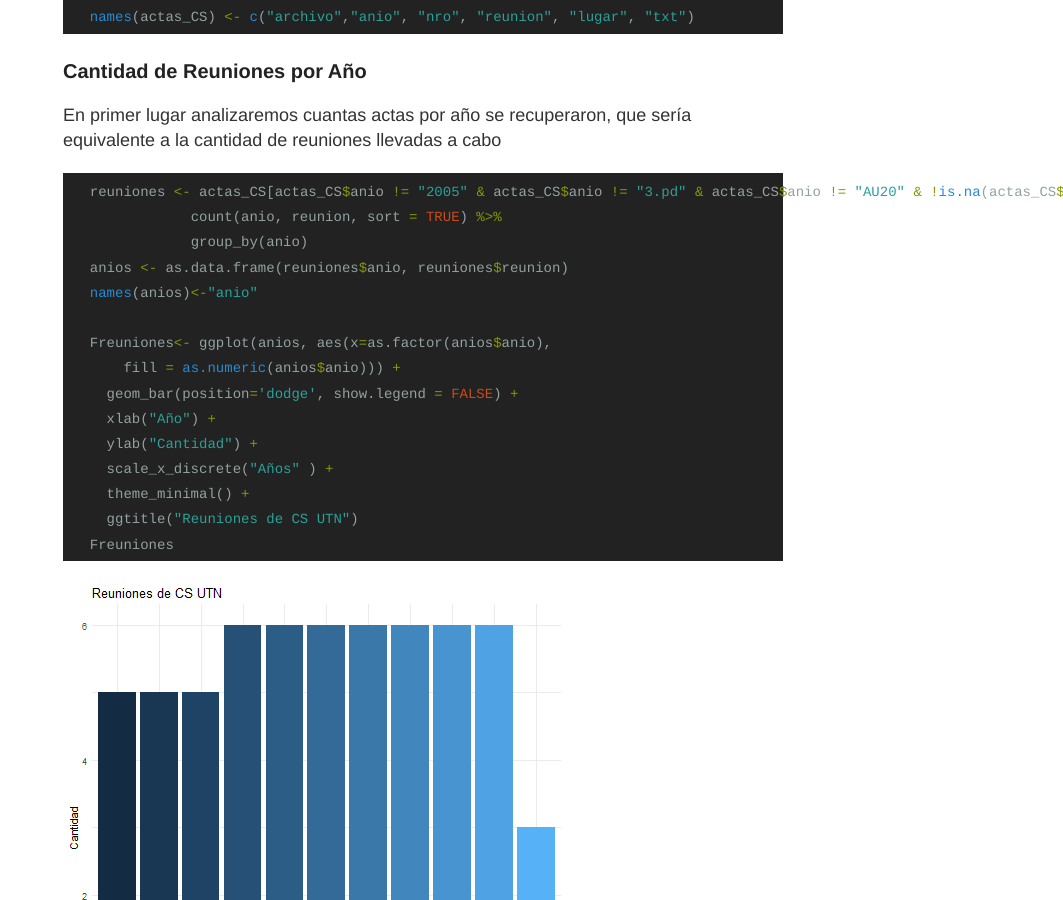
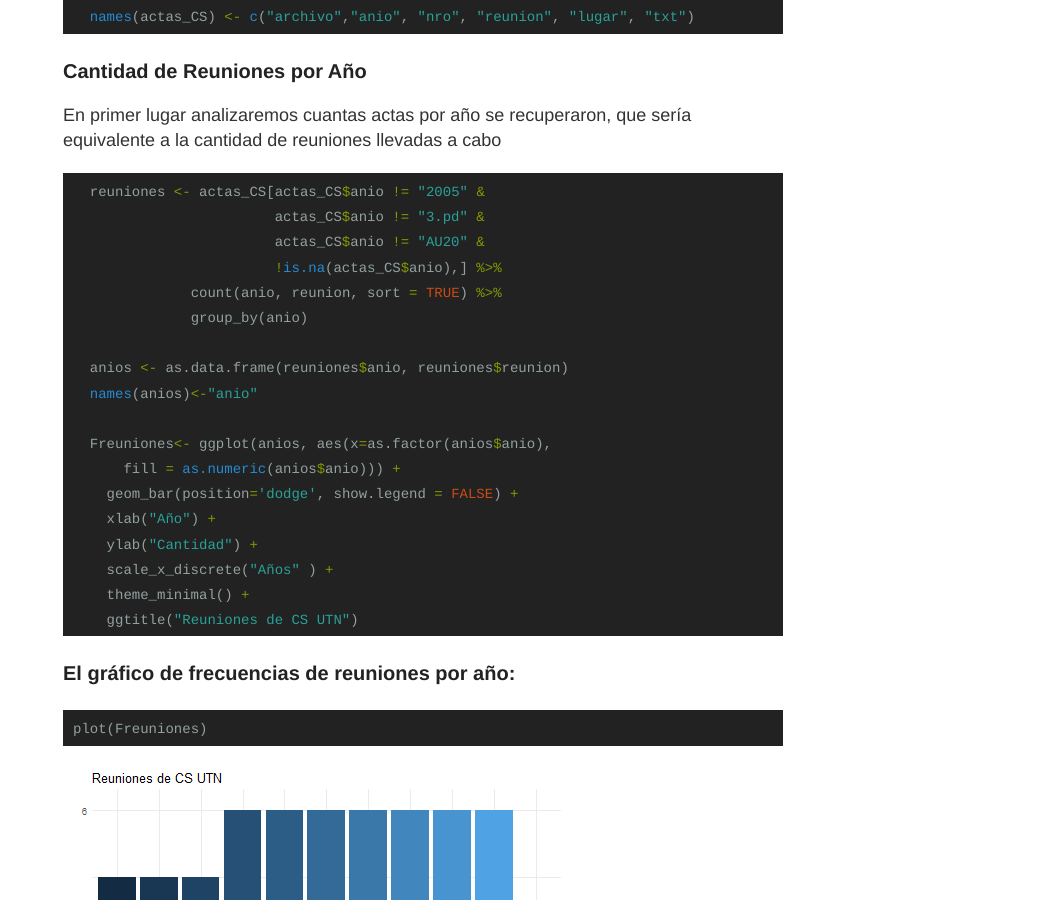
Before and after one commit to retamars/sole_blog, a Jekyll site: the page built from _posts/2018-11-13-consejo.md, in a window 1280 px wide and 900 px high, scrolled down 603 px. Shown: the whole window, without its empty margins (217-1280 px from the left). Built offline with Jekyll 4.4.1, drawn with Linux system fonts in a browser that asks for light colours.

Commit message:
plot reuniones

```diff
--- a/_posts/2018-11-13-consejo.md
+++ b/_posts/2018-11-13-consejo.md
@@ -30,9 +30,13 @@ En esta oportunidad sólo importamos el archivo .csv generado:
 En primer lugar analizaremos cuantas actas por año se recuperaron, que sería equivalente a la cantidad de reuniones llevadas a cabo
 
 {% highlight r %}
-  reuniones <- actas_CS[actas_CS$anio != "2005" & actas_CS$anio != "3.pd" & actas_CS$anio != "AU20" & !is.na(actas_CS$anio),] %>%
+  reuniones <- actas_CS[actas_CS$anio != "2005" &
+                        actas_CS$anio != "3.pd" &
+                        actas_CS$anio != "AU20" &
+                        !is.na(actas_CS$anio),] %>%
               count(anio, reunion, sort = TRUE) %>%
               group_by(anio)
+
   anios <- as.data.frame(reuniones$anio, reuniones$reunion)
   names(anios)<-"anio"
 
@@ -44,7 +48,11 @@ En primer lugar analizaremos cuantas actas por año se recuperaron, que sería e
     scale_x_discrete("Años" ) +
     theme_minimal() +
     ggtitle("Reuniones de CS UTN")
-  Freuniones
+{% endhighlight %}
+### El gráfico de frecuencias de reuniones por año:
+
+{% highlight r %}
+plot(Freuniones)
 {% endhighlight %}
 
-![plot of chunk unnamed-chunk-3](/figures/unnamed-chunk-3-1.png)
+![plot of chunk simpleplot](/figures/simpleplot-1.png)
```
Also changed, not shown: _rmd/2018-11-13-consejo.Rmd (+9 -2 lines), figures/simpleplot-1.png (added).
